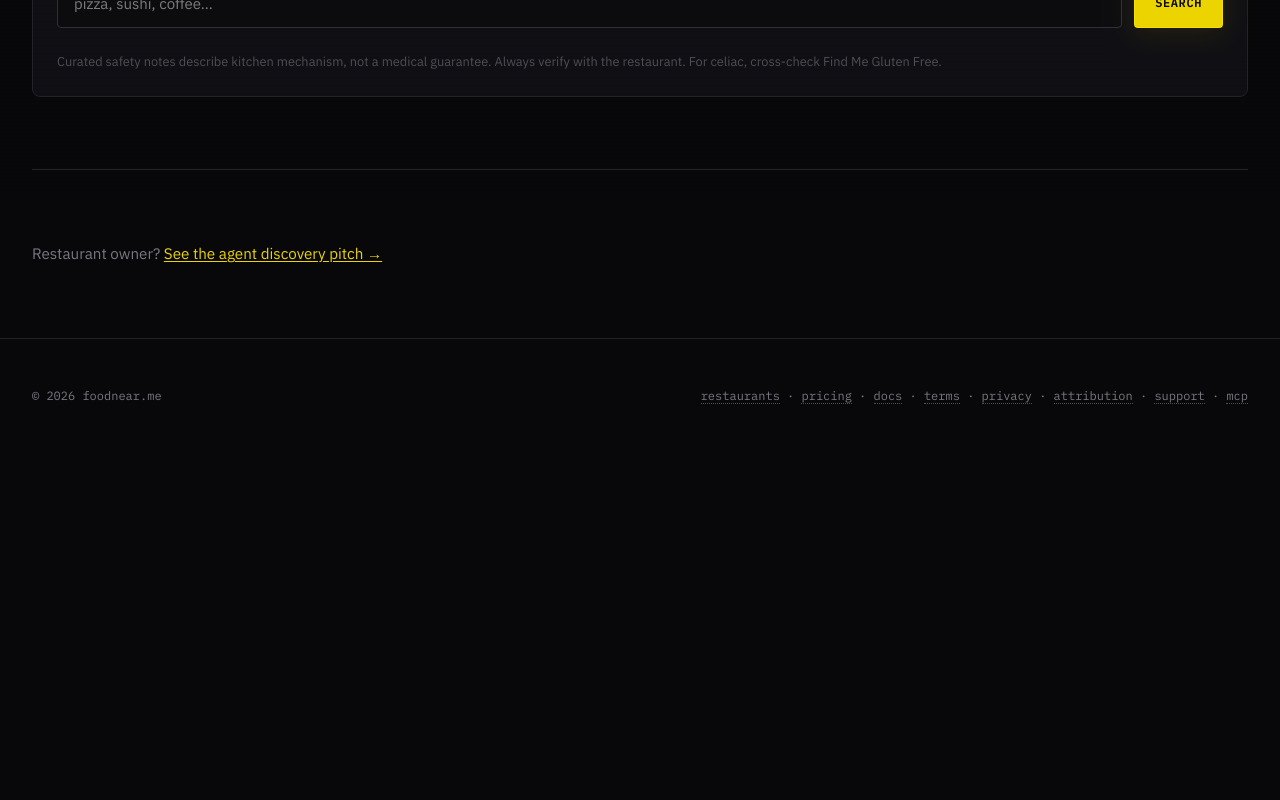
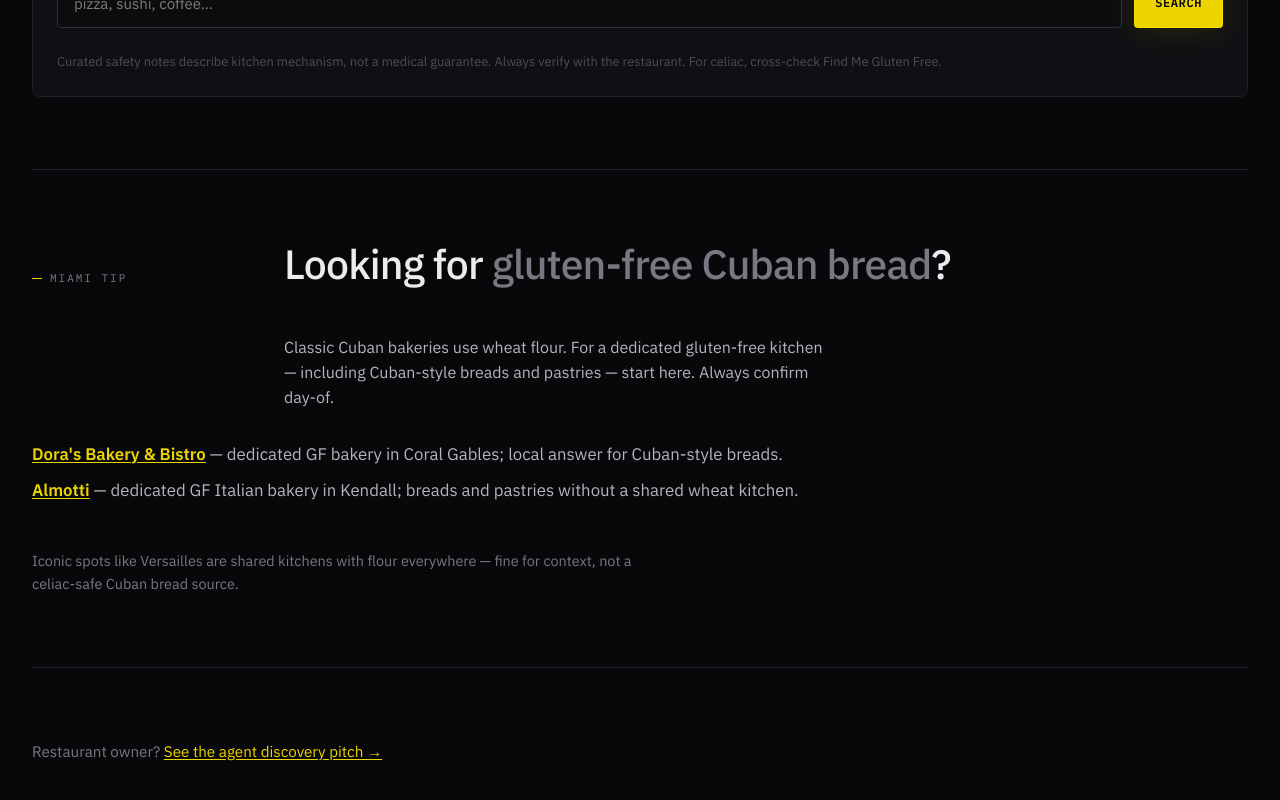
Before and after one commit to food-near-me/platform, a Next.js app in the folder apps/web/: page / in a window 1280 px wide. Shown: the part 606-1406 px from the top of the page. Before the commit the page ends 1043 px from the top, so only its background shows below. Built offline with nearby package versions, Linux system fonts and the light colour scheme.

Commit message:
Add GF Cuban tip and near-me usage readout.
Surface Dora's and Almotti for dedicated GF Cuban-style bread, and give a local script to watch Path A usage without guessing.

```diff
--- a/apps/web/app/globals.css
+++ b/apps/web/app/globals.css
@@ -1898,6 +1898,31 @@ main.page {
   text-underline-offset: 2px;
 }
 
+.gf-cuban-list {
+  list-style: none;
+  margin: 0;
+  padding: 0;
+  display: grid;
+  gap: var(--space-3);
+  font-size: 1.05rem;
+  line-height: 1.45;
+  color: var(--fg-dim);
+}
+
+.gf-cuban-list a {
+  color: var(--accent);
+  font-weight: 600;
+  text-decoration: underline;
+  text-underline-offset: 2px;
+}
+
+.gf-cuban-note {
+  margin: var(--space-4) 0 0;
+  font-size: 0.9rem;
+  color: var(--fg-mute);
+  max-width: 40rem;
+}
+
 @media (max-width: 640px) {
   .near-me-panel {
     padding: var(--space-4);
--- a/apps/web/app/page.tsx
+++ b/apps/web/app/page.tsx
@@ -1,5 +1,6 @@
 import type { Metadata } from "next";
 import Link from "next/link";
+import { GfCubanTip } from "@/components/gf-cuban-tip";
 import { NearMeSearch } from "@/components/near-me-search";
 import { SiteShell } from "@/components/site-shell";
 
@@ -30,6 +31,7 @@ export default function Home() {
   return (
     <SiteShell variant="consumer">
       <NearMeSearch />
+      <GfCubanTip />
       <section className="section">
         <div className="section-body full">
           <p className="near-me-secondary">
--- /dev/null
+++ b/apps/web/components/gf-cuban-tip.tsx
@@ -0,0 +1,45 @@
+import Link from "next/link";
+
+/**
+ * Miami-specific tip: traditional Cuban bread is wheat — point to dedicated GF bakers.
+ * One section, one job. Lives below the near-me search, not in the hero.
+ */
+export function GfCubanTip() {
+  return (
+    <section className="section" id="gf-cuban">
+      <div className="section-head">
+        <p className="label">miami tip</p>
+        <h2>
+          Looking for <em>gluten-free Cuban bread</em>?
+        </h2>
+        <p className="lede">
+          Classic Cuban bakeries use wheat flour. For a dedicated gluten-free
+          kitchen — including Cuban-style breads and pastries — start here. Always
+          confirm day-of.
+        </p>
+      </div>
+      <div className="section-body full">
+        <ul className="gf-cuban-list">
+          <li>
+            <Link href="/place/doras-bakery-coral-gables-allergy">
+              Dora&apos;s Bakery &amp; Bistro
+            </Link>
+            <span> — dedicated GF bakery in Coral Gables; local answer for Cuban-style breads.</span>
+          </li>
+          <li>
+            <Link href="/place/almotti-kendall-allergy">Almotti</Link>
+            <span>
+              {" "}
+              — dedicated GF Italian bakery in Kendall; breads and pastries without a shared
+              wheat kitchen.
+            </span>
+          </li>
+        </ul>
+        <p className="gf-cuban-note">
+          Iconic spots like Versailles are shared kitchens with flour everywhere — fine for
+          context, not a celiac-safe Cuban bread source.
+        </p>
+      </div>
+    </section>
+  );
+}
--- a/apps/web/package.json
+++ b/apps/web/package.json
@@ -35,6 +35,7 @@
     "db:enrich:osm:dry-run": "tsx scripts/enrich-discovered-from-osm.ts --region=miami --dry-run",
     "db:seed:miami-allergy": "tsx scripts/seed-miami-allergy.ts",
     "db:seed:miami-allergy:dry-run": "tsx scripts/seed-miami-allergy.ts --dry-run",
+    "db:usage:near-me": "tsx scripts/near-me-usage.ts",
     "db:import:menu-indexed": "tsx scripts/import-menu-indexed.ts",
     "db:import:menu-indexed:dry-run": "tsx scripts/import-menu-indexed.ts --dry-run",
     "db:import:menu-indexed:website": "tsx scripts/import-menu-indexed-from-website.ts",
--- /dev/null
+++ b/apps/web/scripts/near-me-usage.ts
@@ -0,0 +1,113 @@
+#!/usr/bin/env npx tsx
+/**
+ * Print near_me_usage summary for Path A kill/go checks.
+ *
+ * Usage:
+ *   npx tsx scripts/near-me-usage.ts
+ *   npx tsx scripts/near-me-usage.ts --days=14
+ *
+ * Env: DATABASE_URL in apps/web/.env.local
+ */
+
+import * as dotenv from "dotenv";
+import * as path from "path";
+import { getSql, isDatabaseConfigured } from "../lib/db/neon";
+
+dotenv.config({ path: path.resolve(process.cwd(), ".env.local") });
+
+function argInt(name: string, fallback: number): number {
+  const raw = process.argv.find((a) => a.startsWith(`--${name}=`));
+  if (!raw) return fallback;
+  const n = parseInt(raw.split("=")[1] || "", 10);
+  return Number.isFinite(n) && n > 0 ? n : fallback;
+}
+
+async function main() {
+  if (!isDatabaseConfigured()) {
+    console.error("Missing DATABASE_URL");
+    process.exit(1);
+  }
+
+  const days = argInt("days", 14);
+  const sql = getSql();
+
+  const totals = (await sql.query(
+    `SELECT
+       count(*)::int AS n,
+       count(*) FILTER (WHERE ok)::int AS ok_n,
+       count(*) FILTER (WHERE NOT ok)::int AS fail_n,
+       min(created_at) AS first_at,
+       max(created_at) AS last_at
+     FROM near_me_usage
+     WHERE created_at > now() - make_interval(days => $1::int)`,
+    [days],
+  )) as {
+    n: number;
+    ok_n: number;
+    fail_n: number;
+    first_at: string | null;
+    last_at: string | null;
+  }[];
+
+  const byDay = (await sql.query(
+    `SELECT
+       date_trunc('day', created_at)::date AS d,
+       count(*)::int AS n,
+       count(*) FILTER (WHERE ok)::int AS ok_n,
+       count(*) FILTER (WHERE query ILIKE '%need:%')::int AS with_need,
+       count(*) FILTER (WHERE query ILIKE '%hood:%')::int AS with_hood
+     FROM near_me_usage
+     WHERE created_at > now() - make_interval(days => $1::int)
+     GROUP BY 1
+     ORDER BY 1 DESC`,
+    [days],
+  )) as {
+    d: string;
+    n: number;
+    ok_n: number;
+    with_need: number;
+    with_hood: number;
+  }[];
+
+  const topQueries = (await sql.query(
+    `SELECT
+       coalesce(nullif(trim(query), ''), '(empty)') AS q,
+       count(*)::int AS n
+     FROM near_me_usage
+     WHERE created_at > now() - make_interval(days => $1::int)
+       AND ok
+     GROUP BY 1
+     ORDER BY n DESC
+     LIMIT 12`,
+    [days],
+  )) as { q: string; n: number }[];
+
+  const t = totals[0];
+  console.log(`\nnear_me_usage — last ${days} days`);
+  console.log(`  total=${t?.n ?? 0} ok=${t?.ok_n ?? 0} fail=${t?.fail_n ?? 0}`);
+  console.log(`  first=${t?.first_at ?? "—"} last=${t?.last_at ?? "—"}`);
+  console.log("\nBy day:");
+  if (!byDay.length) {
+    console.log("  (no rows)");
+  } else {
+    for (const row of byDay) {
+      console.log(
+        `  ${row.d}  n=${row.n} ok=${row.ok_n} need=${row.with_need} hood=${row.with_hood}`,
+      );
+    }
+  }
+  console.log("\nTop query tags:");
+  if (!topQueries.length) {
+    console.log("  (none)");
+  } else {
+    for (const row of topQueries) {
+      console.log(`  ${String(row.n).padStart(3)}  ${row.q}`);
+    }
+  }
+  console.log("");
+}
+
+main().catch((e) => {
+  console.error(e);
+  process.exit(1);
+});
```
